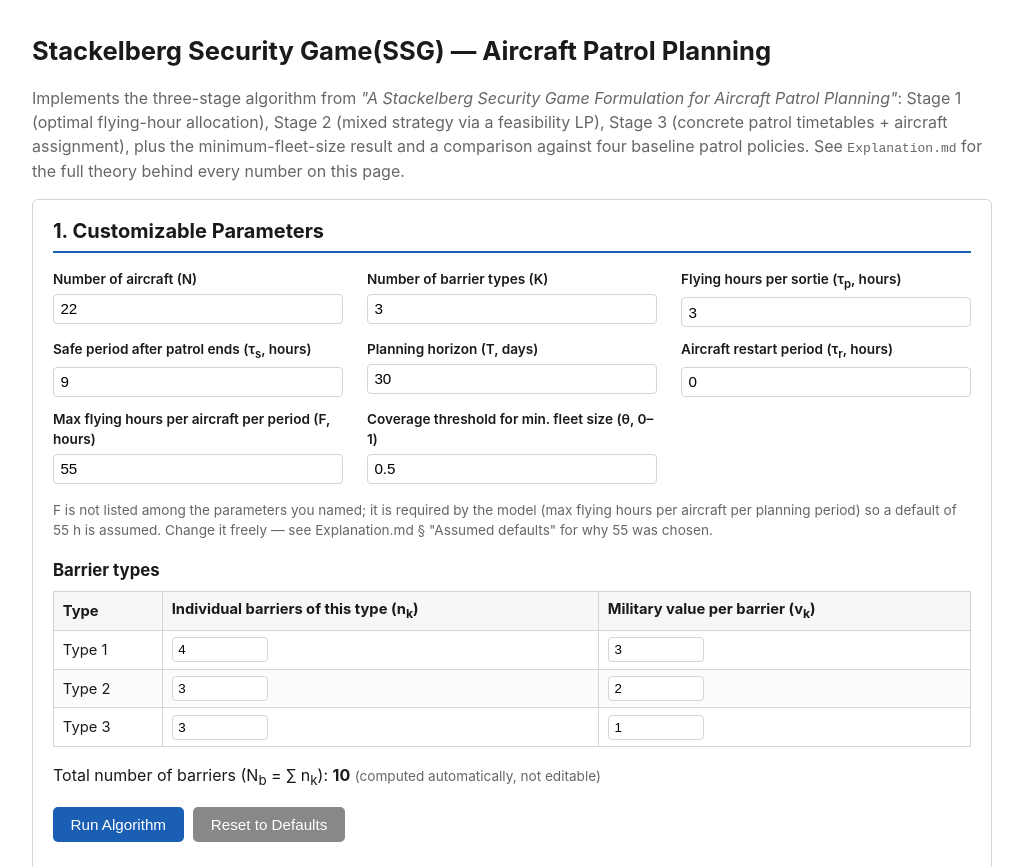
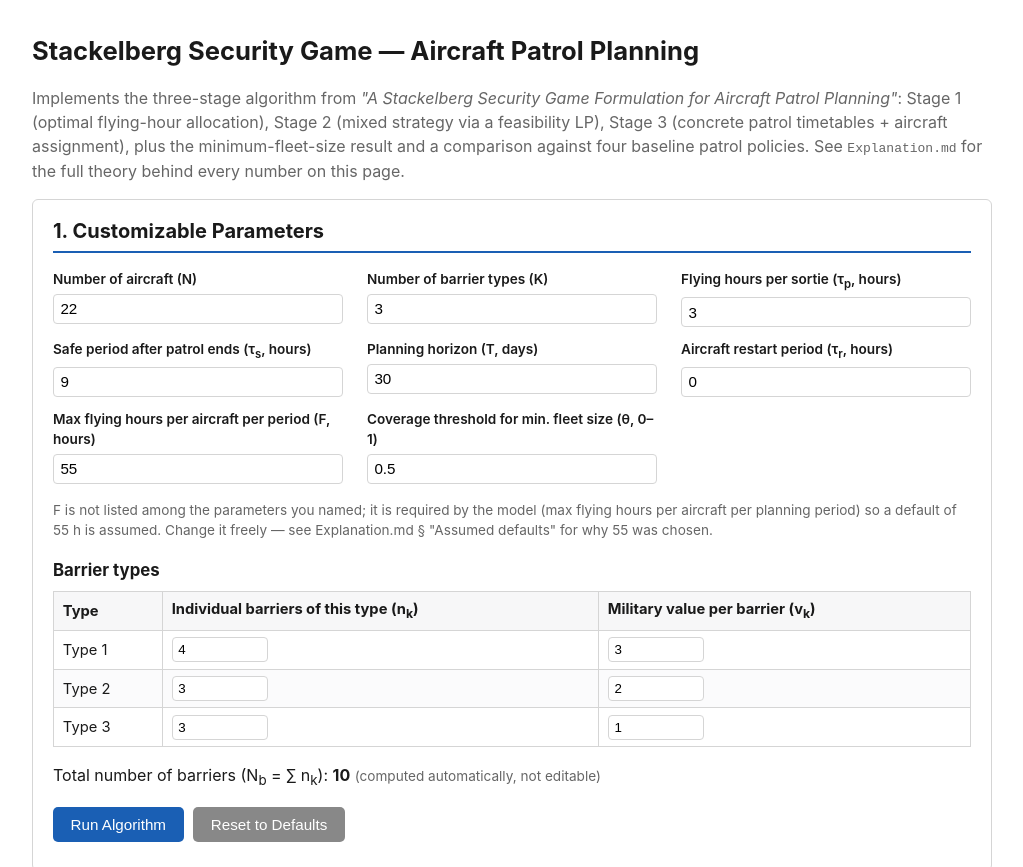
Before and after one commit to mayank2309jha/PatrolTheory, a plain HTML site: page index.html in a window 1280 px wide. Shown: the top 867 px of the page, without its empty margins (128-1151 px from the left). Drawn offline with Linux system fonts and the light colour scheme.

Commit message:
Rolling back the dummy changes

```diff
--- a/index.html
+++ b/index.html
@@ -10,7 +10,7 @@
 
 <body>
 
-  <h1>Stackelberg Security Game(SSG) — Aircraft Patrol Planning</h1>
+  <h1>Stackelberg Security Game — Aircraft Patrol Planning</h1>
   <p class="muted">
     Implements the three-stage algorithm from <em>"A Stackelberg Security Game Formulation for
       Aircraft Patrol Planning"</em>: Stage 1 (optimal flying-hour allocation), Stage 2 (mixed
```
